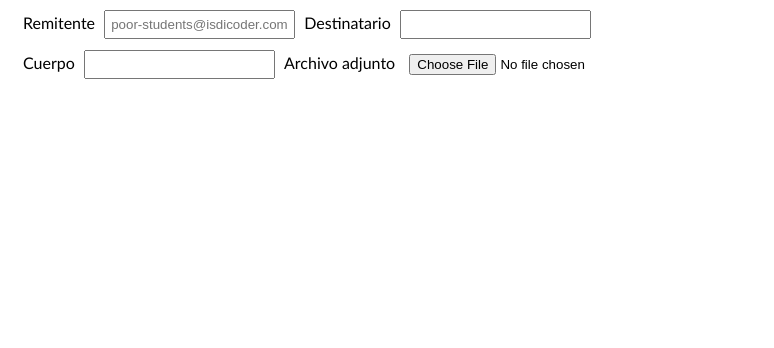
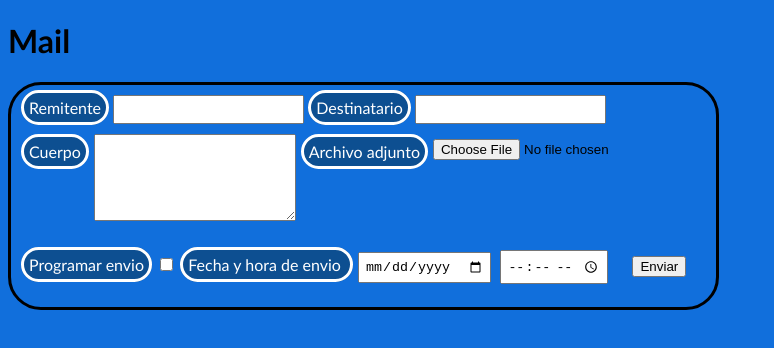
Before and after one commit to augusto-gs/202309-w3ch1-augusto-gomez, a plain HTML site: page index.html in a window 1280 px wide. Shown: the whole page, without its empty margins (0-774 px from the left). Drawn offline with Linux system fonts and the light colour scheme.

Commit message:
Add programming mail section, styles and remove browser validation

```diff
--- a/index.html
+++ b/index.html
@@ -13,18 +13,27 @@
 </head>
 
 <body>
-  <form>
+  <h1>Mail</h1>
+  <form novalidate>
     <div class="mail-section mail-users">
       <label for="sender">Remitente</label>
-      <input type="email" id="sender" placeholder="poor-students@isdicoder.com" />
+      <input type="email" id="sender" required />
       <label for="receiver"> Destinatario</label>
-      <input type="email" id="receiver" />
+      <input type="email" id="receiver" required />
     </div>
     <div class="mail-section body-and-file">
       <label for="body">Cuerpo</label>
-      <input type="text" id="body" />
+      <textarea type="text" id="body" class="body-input" minlength="10" required></textarea>
       <label for="attached-file">Archivo adjunto</label>
       <input type="file" id="attached-file" />
+    </div>
+    <div class="mail-section programming-section">
+      <label for="program-delivery"> Programar envio</label>
+      <input type="checkbox" id="program-delivery" />
+      <label for="programmed-date">Fecha y hora de envio </label>
+      <input type="date" id="programmed-date" class="programmed-date" required>
+      <input type="time" id="programmed-date" name="mail-time" min="00:00" max="23:59" required />
+      <button>Enviar</button>
     </div>
   </form>
 </body>
--- a/styles/styles.css
+++ b/styles/styles.css
@@ -10,6 +10,17 @@
 
 html {
   font-family: "Gill Sans", "Gill Sans MT", Calibri, "Trebuchet MS", sans-serif;
+  background-color: #116fdc;
+}
+
+form {
+  border-style: solid;
+  border-radius: 33px;
+  display: inline-block;
+}
+
+.programmed-date {
+  margin: 5px;
 }
 
 input {
@@ -18,8 +29,25 @@ input {
 
 label {
   padding: 5px;
+  border-style: solid;
+  border-radius: 33px;
+  background-color: #0d4f91;
+  color: #ffffff;
+}
+.body-and-file {
+  display: flex;
+  align-items: flex-start;
 }
 
 .mail-section {
   margin: 10px;
 }
+
+.body-input {
+  padding: 5px 20px 50px 5px;
+  margin: 0 5px 5px 5px;
+}
+
+button {
+  margin: 20px;
+}
```
